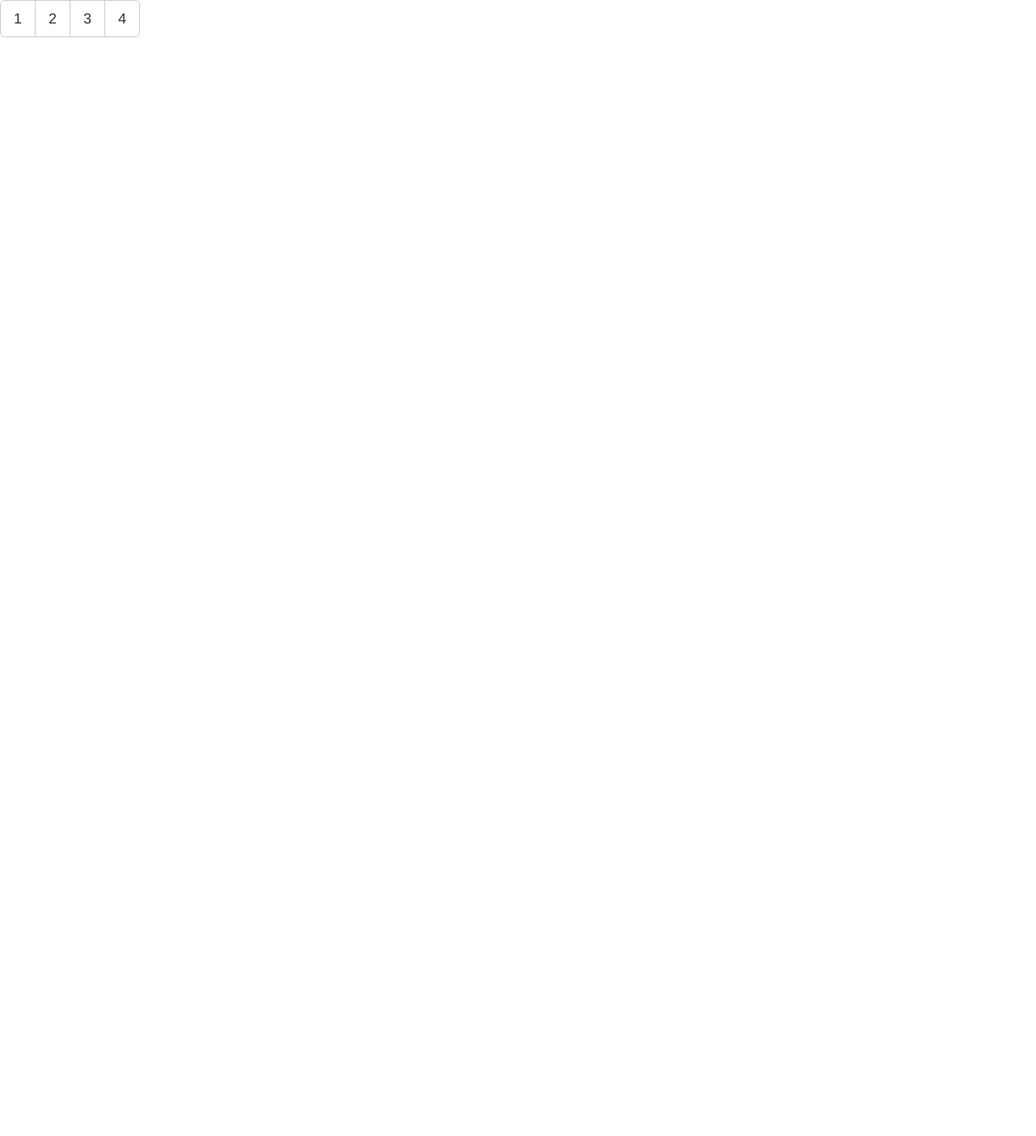
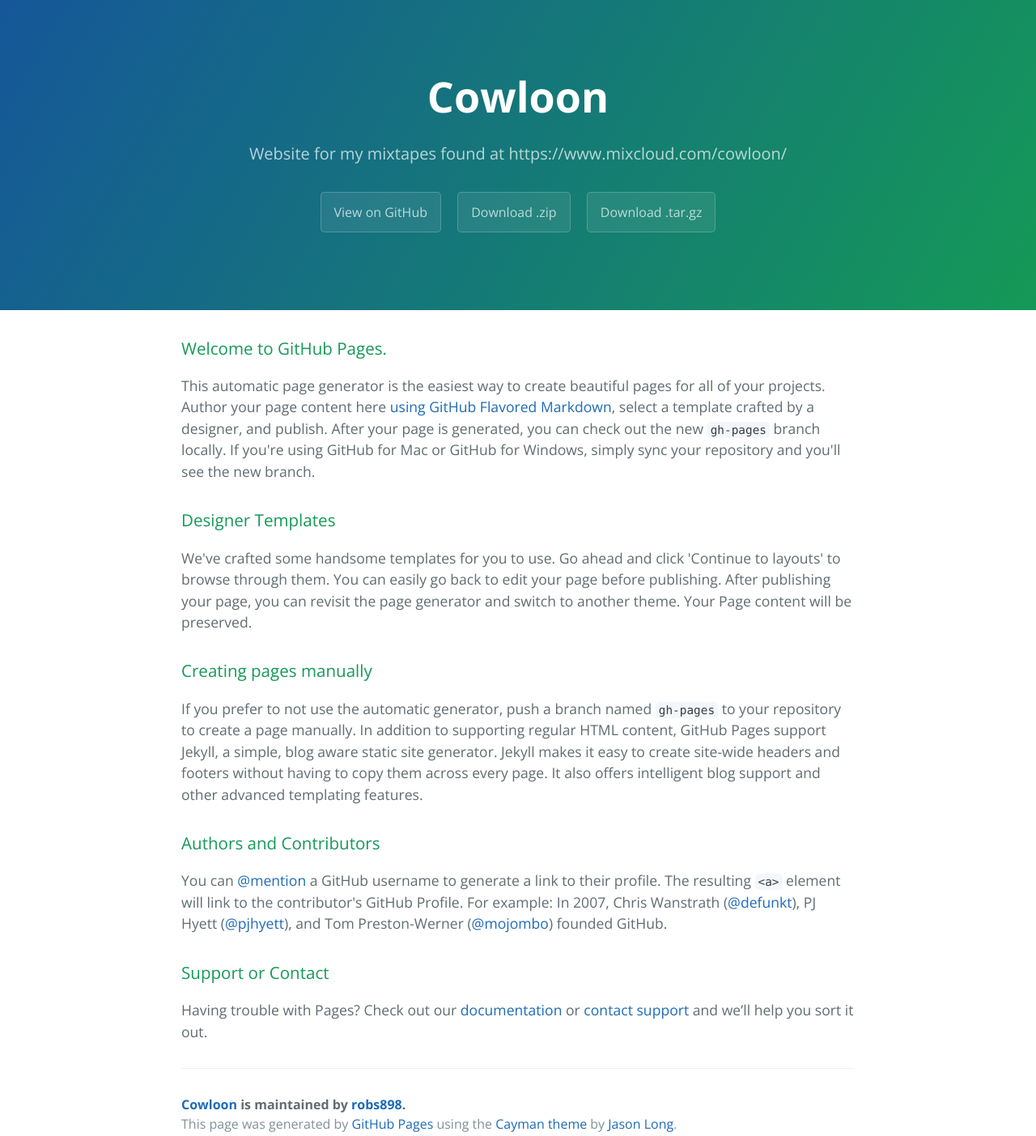
Before and after one commit to robs898/cowloon, a plain HTML site: page index.html in a window 1280 px wide. Shown: the whole page at 81% size. Before the commit the page ends 800 px from the top, so only its background shows below. Drawn offline with nearby package versions, Linux system fonts and the light colour scheme.

Commit message:
Create gh-pages branch via GitHub

```diff
--- a/index.html
+++ b/index.html
@@ -1,39 +1,67 @@
 <!DOCTYPE html>
-<html lang="en">
+<html lang="en-us">
   <head>
-    <meta charset="utf-8">
-    <meta http-equiv="X-UA-Compatible" content="IE=edge">
-    <meta http-equiv="Content-Language" content="en">
+    <meta charset="UTF-8">
+    <title>Cowloon by robs898</title>
     <meta name="viewport" content="width=device-width, initial-scale=1">
-    <link rel="stylesheet" href="https://maxcdn.bootstrapcdn.com/bootstrap/3.3.5/css/bootstrap.min.css">
-    <title>Mixtapes</title>
+    <link rel="stylesheet" type="text/css" href="stylesheets/normalize.css" media="screen">
+    <link href='http://fonts.googleapis.com/css?family=Open+Sans:400,700' rel='stylesheet' type='text/css'>
+    <link rel="stylesheet" type="text/css" href="stylesheets/stylesheet.css" media="screen">
+    <link rel="stylesheet" type="text/css" href="stylesheets/github-light.css" media="screen">
   </head>
   <body>
-    <div class="btn-toolbar" role="toolbar">
-      <div class="btn-group btn-group-lg" role="group">
-        <button type="button" class="btn btn-default" id="mix1">1</button>
-        <button type="button" class="btn btn-default" id="mix2">2</button>
-        <button type="button" class="btn btn-default" id="mix3">3</button>
-        <button type="button" class="btn btn-default" id="mix4">4</button>
-      </div>
-    </div>
-    <div class="mixbox"></div>
-    <script src="https://ajax.googleapis.com/ajax/libs/jquery/2.1.4/jquery.min.js"></script>
-    <script>
-      $('document').ready(function(){
-        $('#mix1').click(function(){
-          $('iframe').remove();
-          $(this).siblings().removeClass('active')
-          $(this).addClass('active');
-          $('.mixbox').append('<iframe width="660" height="1200" src="https://www.mixcloud.com/widget/iframe/?autoplay=1&amp;feed=https%3A%2F%2Fwww.mixcloud.com%2Fcowloon%2Fmix-1-march-2010%2F&amp;hide_cover=1&amp;light=1&amp" frameborder="0"></iframe>');
-        });
-        $('#mix2').click(function(){
-          $('iframe').remove();
-          $(this).siblings().removeClass('active')
-          $(this).addClass('active');
-          $('.mixbox').append('<iframe width="660" height="1200" src="https://www.mixcloud.com/widget/iframe/?autoplay=1&amp;feed=https%3A%2F%2Fwww.mixcloud.com%2Fcowloon%2Fmix-2-may-2010%2F&amp;hide_cover=1&amp;light=1&amp" frameborder="0"></iframe>');
-        });
-      });
-    </script>
+    <section class="page-header">
+      <h1 class="project-name">Cowloon</h1>
+      <h2 class="project-tagline">Website for my mixtapes found at https://www.mixcloud.com/cowloon/</h2>
+      <a href="https://github.com/robs898/cowloon" class="btn">View on GitHub</a>
+      <a href="https://github.com/robs898/cowloon/zipball/master" class="btn">Download .zip</a>
+      <a href="https://github.com/robs898/cowloon/tarball/master" class="btn">Download .tar.gz</a>
+    </section>
+
+    <section class="main-content">
+      <h3>
+<a id="welcome-to-github-pages" class="anchor" href="#welcome-to-github-pages" aria-hidden="true"><span class="octicon octicon-link"></span></a>Welcome to GitHub Pages.</h3>
+
+<p>This automatic page generator is the easiest way to create beautiful pages for all of your projects. Author your page content here <a href="https://guides.github.com/features/mastering-markdown/">using GitHub Flavored Markdown</a>, select a template crafted by a designer, and publish. After your page is generated, you can check out the new <code>gh-pages</code> branch locally. If you're using GitHub for Mac or GitHub for Windows, simply sync your repository and you'll see the new branch.</p>
+
+<h3>
+<a id="designer-templates" class="anchor" href="#designer-templates" aria-hidden="true"><span class="octicon octicon-link"></span></a>Designer Templates</h3>
+
+<p>We've crafted some handsome templates for you to use. Go ahead and click 'Continue to layouts' to browse through them. You can easily go back to edit your page before publishing. After publishing your page, you can revisit the page generator and switch to another theme. Your Page content will be preserved.</p>
+
+<h3>
+<a id="creating-pages-manually" class="anchor" href="#creating-pages-manually" aria-hidden="true"><span class="octicon octicon-link"></span></a>Creating pages manually</h3>
+
+<p>If you prefer to not use the automatic generator, push a branch named <code>gh-pages</code> to your repository to create a page manually. In addition to supporting regular HTML content, GitHub Pages support Jekyll, a simple, blog aware static site generator. Jekyll makes it easy to create site-wide headers and footers without having to copy them across every page. It also offers intelligent blog support and other advanced templating features.</p>
+
+<h3>
+<a id="authors-and-contributors" class="anchor" href="#authors-and-contributors" aria-hidden="true"><span class="octicon octicon-link"></span></a>Authors and Contributors</h3>
+
+<p>You can <a href="https://github.com/blog/821" class="user-mention">@mention</a> a GitHub username to generate a link to their profile. The resulting <code>&lt;a&gt;</code> element will link to the contributor's GitHub Profile. For example: In 2007, Chris Wanstrath (<a href="https://github.com/defunkt" class="user-mention">@defunkt</a>), PJ Hyett (<a href="https://github.com/pjhyett" class="user-mention">@pjhyett</a>), and Tom Preston-Werner (<a href="https://github.com/mojombo" class="user-mention">@mojombo</a>) founded GitHub.</p>
+
+<h3>
+<a id="support-or-contact" class="anchor" href="#support-or-contact" aria-hidden="true"><span class="octicon octicon-link"></span></a>Support or Contact</h3>
+
+<p>Having trouble with Pages? Check out our <a href="https://help.github.com/pages">documentation</a> or <a href="https://github.com/contact">contact support</a> and we’ll help you sort it out.</p>
+
+      <footer class="site-footer">
+        <span class="site-footer-owner"><a href="https://github.com/robs898/cowloon">Cowloon</a> is maintained by <a href="https://github.com/robs898">robs898</a>.</span>
+
+        <span class="site-footer-credits">This page was generated by <a href="https://pages.github.com">GitHub Pages</a> using the <a href="https://github.com/jasonlong/cayman-theme">Cayman theme</a> by <a href="https://twitter.com/jasonlong">Jason Long</a>.</span>
+      </footer>
+
+    </section>
+
+            <script type="text/javascript">
+            var gaJsHost = (("https:" == document.location.protocol) ? "https://ssl." : "http://www.");
+            document.write(unescape("%3Cscript src='" + gaJsHost + "google-analytics.com/ga.js' type='text/javascript'%3E%3C/script%3E"));
+          </script>
+          <script type="text/javascript">
+            try {
+              var pageTracker = _gat._getTracker("UA-64797276-1");
+            pageTracker._trackPageview();
+            } catch(err) {}
+          </script>
+
   </body>
 </html>
```
Also changed, not shown: params.json (+1 -1 lines).
